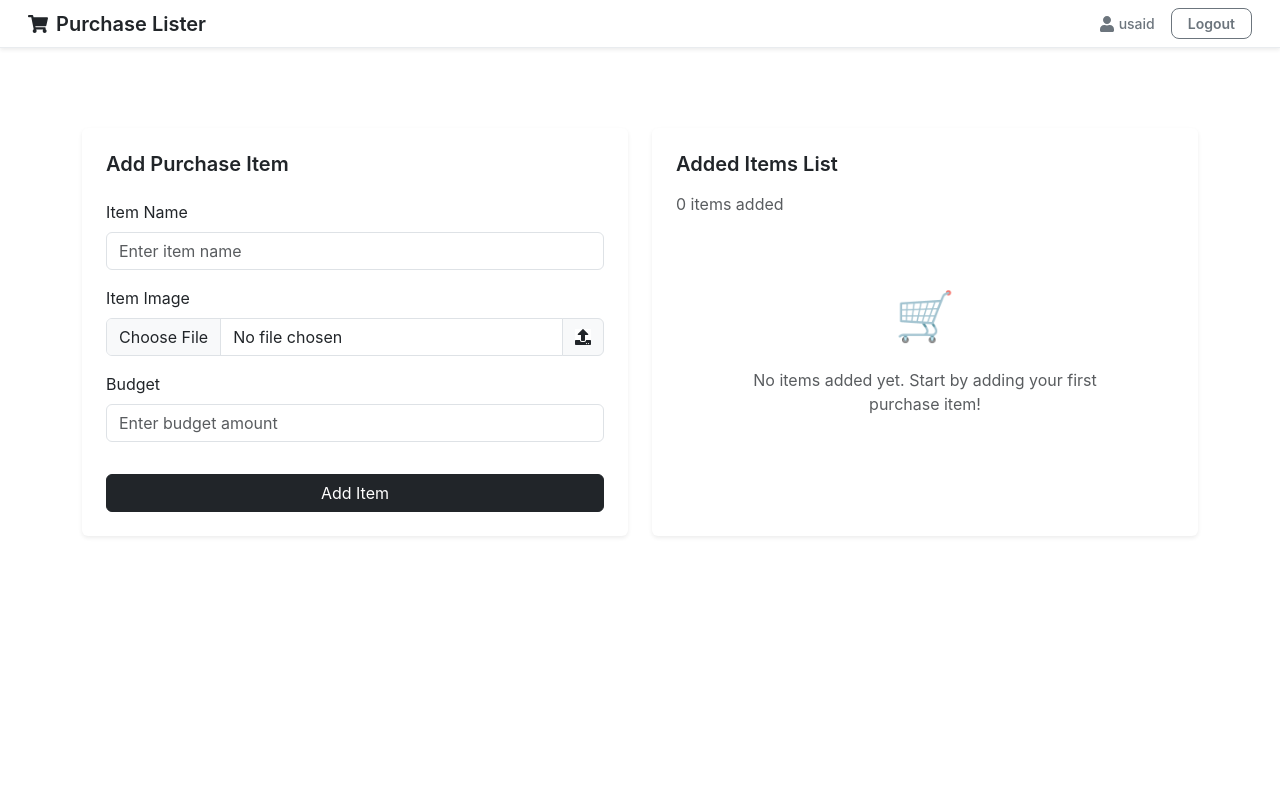
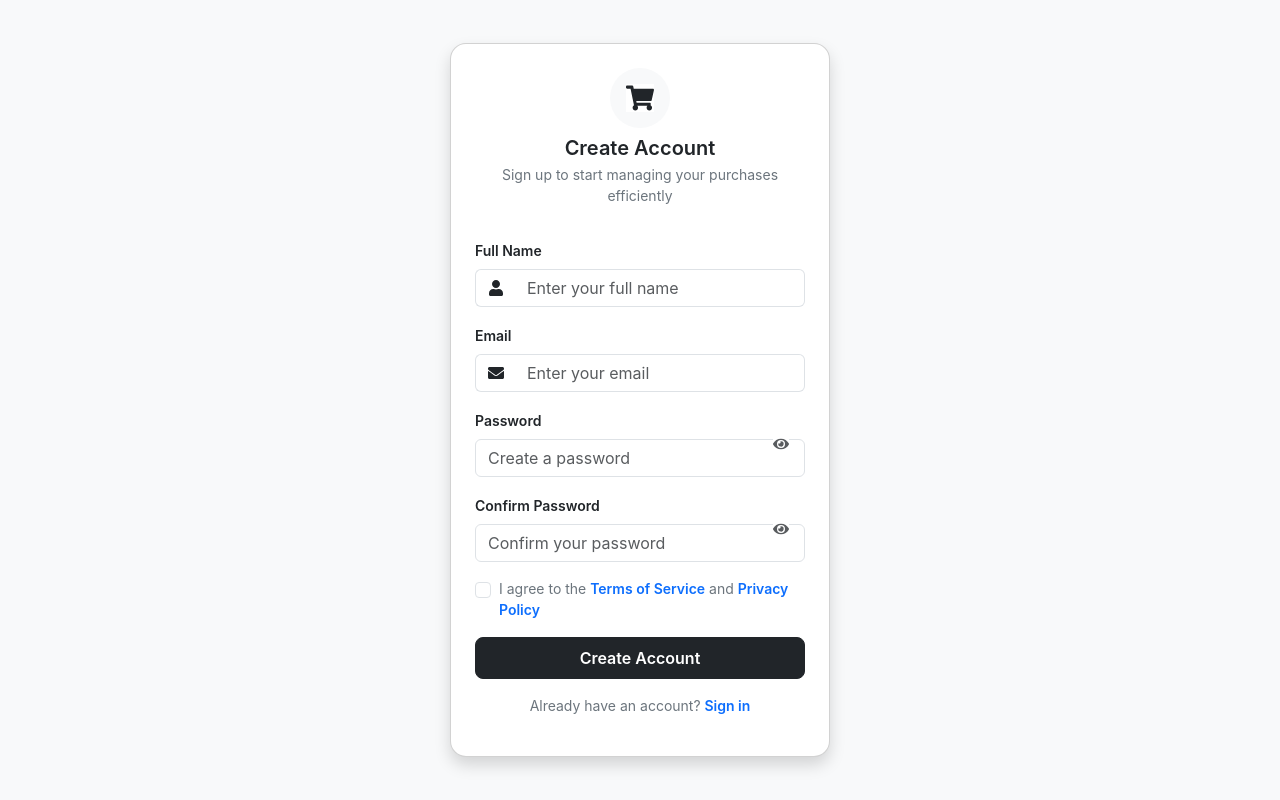
Before and after one commit to UsaidDev/Purchase-Lister, a React (Create React App) app: page /signup in a window 1280 px wide. Built offline with nearby package versions, Linux system fonts and the light colour scheme.

Commit message:
Authentication completed

```diff
--- a/package.json
+++ b/package.json
@@ -13,6 +13,7 @@
     "react": "^19.2.0",
     "react-dom": "^19.2.0",
     "react-icons": "^5.5.0",
+    "react-router-dom": "^7.9.4",
     "react-scripts": "^5.0.1",
     "web-vitals": "^2.1.4"
   },
--- a/src/App.js
+++ b/src/App.js
@@ -1,13 +1,22 @@
 import './App.css'
 import Container from './Components/Container/Container'
 import Navbar from './Components/Navbar/Navbar'
+import Signup from './Components/Signup/Signup'
+import Login from './Components/Login/Login'
+import {Routes, Route} from 'react-router-dom'
 
 function App() {
   return (
-    <div className="App">
-      <Navbar />
-      <Container />
-    </div>
+    <Routes>
+      <Route path='/' element={
+        <>
+        <Navbar />
+        <Container />
+        </>
+       } />
+       <Route path='/signup' element={<Signup />} />
+       <Route path='/login' element={<Login />} />
+    </Routes>
   );
 }
 
--- a/src/Components/Container/Container.css
+++ b/src/Components/Container/Container.css
@@ -1,16 +1,15 @@
-
 .form-control:focus {
   box-shadow: none !important;
-  border-color: #ced4da !important; /* Keeps normal gray border */
+  border-color: #ced4da !important;
 }
 @media (min-width: 992px) {
   .container {
-    margin-top: 80px; /* only for large screens */
+    margin-top: 80px;
   }
 }
 
 @media (max-width: 991px) {
   .container {
-    margin-top: 50px; /* no top margin for mobile/tablet */
+    margin-top: 50px;
   }
 }
--- a/src/Components/Container/Container.jsx
+++ b/src/Components/Container/Container.jsx
@@ -22,6 +22,7 @@ const Container = () => {
       reader.readAsDataURL(file);
     }
   };
+
   const handleSubmit = (e) => {
     e.preventDefault();
     if (!itemName || !itemImage || !itemPrice) return;
@@ -75,6 +76,9 @@ const Container = () => {
         {/* Left Side - Add / Update Item */}
         <div className="col-12 col-md-6">
           <div className="card border-0 shadow-sm p-4">
+            {/* <Routes>
+              <Route path="/logi" element={<Login />} />
+            </Routes> */}
             <h5 className="fw-semibold mb-4">
               {editIndex !== null ? "Update Item" : "Add Purchase Item"}
             </h5>
--- a/src/Components/Login/Login.jsx
+++ b/src/Components/Login/Login.jsx
@@ -1,39 +1,70 @@
 import React, { useState } from "react";
 import "bootstrap/dist/css/bootstrap.min.css";
 import { FaShoppingCart, FaEye, FaEyeSlash } from "react-icons/fa";
+import { Link, useNavigate } from "react-router-dom";
+import { signInWithEmailAndPassword } from "firebase/auth";
+import { auth } from "../../Firebase/firebase";
 
 const Login = () => {
   const [showPassword, setShowPassword] = useState(false);
+  const [email, setEmail] = useState("");
+  const [password, setPassword] = useState("");
+  const navigate = useNavigate();
+
+  // ✅ Handle Login
+  const handleLogin = async (e) => {
+    e.preventDefault();
+
+    try {
+      const userCredential = await signInWithEmailAndPassword(auth, email, password);
+      console.log("User Logged In:", userCredential.user);
+      alert("Login successful!");
+      navigate("/");
+    } catch (error) {
+      console.error("Login error:", error.message);
+      alert("Invalid email or password. Please try again.");
+    }
+  };
 
   return (
-    <div className="d-flex justify-content-center align-items-center vh-100 bg-light">
-      <div className="card shadow p-4 rounded-4" style={{ width: "380px" }}>
+    <div className="container-fluid d-flex justify-content-center align-items-center min-vh-100 bg-light px-3 px-sm-0">
+      <div className="card shadow p-4 rounded-4 w-100" style={{ maxWidth: "380px" }}>
+        {/* Header */}
         <div className="text-center mb-3">
           <div className="bg-light rounded-circle d-inline-flex p-3 mb-2">
             <FaShoppingCart size={28} />
           </div>
-          <h5 className="fw-semibold mb-1">Welcome Back</h5>
-          <p className="text-secondary small mb-3">
+          <h5 className="fw-semibold mb-1 fs-5 fs-md-4">Welcome Back</h5>
+          <p className="text-secondary small mb-3 text-center">
             Sign in to your account to continue managing your purchases
           </p>
         </div>
 
-        <form>
+        {/* Form */}
+        <form onSubmit={handleLogin}>
+          {/* Email */}
           <div className="mb-3">
             <label className="form-label fw-semibold small">Email</label>
             <input
               type="email"
+              value={email}
+              onChange={(e) => setEmail(e.target.value)}
               className="form-control shadow-none"
               placeholder="Enter your email"
+              required
             />
           </div>
 
+          {/* Password */}
           <div className="mb-3 position-relative">
             <label className="form-label fw-semibold small">Password</label>
             <input
               type={showPassword ? "text" : "password"}
+              value={password}
+              onChange={(e) => setPassword(e.target.value)}
               className="form-control shadow-none"
               placeholder="Enter your password"
+              required
             />
             <span
               className="position-absolute end-0 top-50 translate-middle-y me-3 text-muted"
@@ -44,28 +75,34 @@ const Login = () => {
             </span>
           </div>
 
-          <div className="d-flex justify-content-between align-items-center mb-3">
+          {/* Remember + Forgot */}
+          <div className="d-flex justify-content-between align-items-center mb-3 flex-wrap">
             <div className="form-check">
               <input className="form-check-input" type="checkbox" id="remember" />
               <label className="form-check-label small text-secondary" htmlFor="remember">
                 Remember me
               </label>
             </div>
-            <a href="#" className="small fw-semibold text-decoration-none">
+            <Link
+              to="/forgot"
+              className="small fw-semibold text-decoration-none mt-2 mt-sm-0"
+            >
               Forgot password?
-            </a>
+            </Link>
           </div>
 
-          <button className="btn btn-dark w-100 rounded-3 py-2 fw-semibold">
+          {/* Submit Button */}
+          <button type="submit" className="btn btn-dark w-100 rounded-3 py-2 fw-semibold">
             Sign In
           </button>
         </form>
 
+        {/* Signup Link */}
         <p className="text-center mt-3 small text-secondary">
           Don’t have an account?{" "}
-          <a href="#" className="fw-semibold text-decoration-none">
+          <Link to="/signup" className="fw-semibold text-decoration-none">
             Sign up
-          </a>
+          </Link>
         </p>
       </div>
     </div>
--- a/src/Components/Navbar/Navbar.css
+++ b/src/Components/Navbar/Navbar.css
@@ -1,8 +1,17 @@
-.navbar {
-  border-bottom: 1px solid #e9ecef;
+.navbar_container {
+  background-color: #ffffff;
+  border-bottom: 1px solid #e0e0e0;
 }
 
-.btn-outline-secondary:hover {
-  background-color: #f8f9fa;
-  color: #000;
+.site-name {
+  font-size: 1.1rem;
+  color: #333;
 }
+
+.nav-right .btn {
+  transition: all 0.3s ease;
+}
+
+.nav-right .btn:hover {
+  transform: translateY(-2px);
+}
--- a/src/Components/Navbar/Navbar.jsx
+++ b/src/Components/Navbar/Navbar.jsx
@@ -1,31 +1,58 @@
-import React from "react";
-import "bootstrap/dist/css/bootstrap.min.css";
-import { FaShoppingCart, FaUser } from "react-icons/fa";
-import '../Navbar/Navbar.css'
+import React, { useEffect, useState } from "react";
+import "./Navbar.css";
+import { Link } from "react-router-dom";
+import { getAuth, onAuthStateChanged } from "firebase/auth";
+import { FaUserCircle } from "react-icons/fa";
 
-const Navbar = () => {
+function Navbar() {
+  const [user, setUser] = useState(null);
+  const auth = getAuth();
+
+  // Check user login status
+  useEffect(() => {
+    const unsubscribe = onAuthStateChanged(auth, (currentUser) => {
+      setUser(currentUser);
+    });
+
+    return () => unsubscribe();
+  }, [auth]);
+
   return (
-    <nav className="navbar bg-white shadow-sm px-3 py-2">
-      <div className="container-fluid d-flex justify-content-between align-items-center">
-        {/* Left: Logo & Title */}
-        <div className="d-flex align-items-center gap-2">
-          <FaShoppingCart size={20} />
-          <span className="fw-semibold fs-5">Purchase Lister</span>
-        </div>
+    <nav className="navbar_container d-flex justify-content-between align-items-center px-4 py-2 shadow-sm">
+      {/* Left Side: Logo + Name */}
+      <div className="nav-left d-flex align-items-center gap-2">
+        <i className="fa-solid fa-cart-shopping fs-5"></i>
+        <span className="site-name fw-semibold">Purchase Lister</span>
+      </div>
 
-        {/* Right: Username & Logout */}
-        <div className="d-flex align-items-center gap-3">
-          <div className="d-flex align-items-center text-secondary gap-1">
-            <FaUser size={16} />
-            <span className="fw-medium small">usaid</span>
+      {/* Right Side: Auth / User Info */}
+      <div className="nav-right d-flex align-items-center gap-3">
+        {user ? (
+          // ✅ Show username when logged in
+          <div className="d-flex align-items-center gap-2">
+            <FaUserCircle className="fs-4" />
+            <span className="fw-semibold">{user.displayName || "User"}</span>
           </div>
-          <button className="btn btn-outline-secondary btn-sm fw-semibold rounded-3 px-3">
-            Logout
-          </button>
-        </div>
+        ) : (
+          // 🚪 Show login/signup buttons when not logged in
+          <>
+            <Link
+              to="/login"
+              className="btn btn-outline-dark btn-sm rounded-pill px-3 fw-semibold"
+            >
+              Login
+            </Link>
+            <Link
+              to="/signup"
+              className="btn btn-dark btn-sm rounded-pill px-3 fw-semibold"
+            >
+              Sign Up
+            </Link>
+          </>
+        )}
       </div>
     </nav>
   );
-};
+}
 
 export default Navbar;
--- a/src/Components/Signup/Signup.jsx
+++ b/src/Components/Signup/Signup.jsx
@@ -1,25 +1,87 @@
 import React, { useState } from "react";
 import "bootstrap/dist/css/bootstrap.min.css";
-import { FaShoppingCart, FaEye, FaEyeSlash, FaUser, FaEnvelope } from "react-icons/fa";
+import {
+  FaShoppingCart,
+  FaEye,
+  FaEyeSlash,
+  FaUser,
+  FaEnvelope,
+} from "react-icons/fa";
+import { Link, useNavigate } from "react-router-dom";
+import { createUserWithEmailAndPassword, updateProfile } from "firebase/auth";
+import { auth } from "../../Firebase/firebase";
 
 const Signup = () => {
+  const navigate = useNavigate();
+
+  // ✅ Form states
+  const [fullName, setFullName] = useState("");
+  const [email, setEmail] = useState("");
+  const [password, setPassword] = useState("");
+  const [confirmPassword, setConfirmPassword] = useState("");
   const [showPassword, setShowPassword] = useState(false);
   const [showConfirm, setShowConfirm] = useState(false);
+  const [loading, setLoading] = useState(false);
+
+  // ✅ Handle Signup
+  const handleSignup = async (e) => {
+    e.preventDefault();
+
+    // Basic validation
+    if (!fullName || !email || !password || !confirmPassword) {
+      alert("Please fill in all fields.");
+      return;
+    }
+
+    if (password !== confirmPassword) {
+      alert("Passwords do not match!");
+      return;
+    }
+
+    try {
+      setLoading(true);
+      const userCredential = await createUserWithEmailAndPassword(
+        auth,
+        email,
+        password
+      );
+
+      // ✅ Update user display name
+      await updateProfile(userCredential.user, {
+        displayName: fullName,
+      });
+
+      console.log("User Created:", userCredential.user);
+      alert("Account created successfully!");
+      navigate("/login");
+    } catch (error) {
+      alert(error.message);
+      console.error(error);
+    } finally {
+      setLoading(false);
+    }
+  };
 
   return (
-    <div className="d-flex justify-content-center align-items-center vh-100 bg-light">
-      <div className="card shadow p-4 rounded-4" style={{ width: "380px" }}>
+    <div className="container-fluid d-flex justify-content-center align-items-center min-vh-100 bg-light px-3 px-sm-0">
+      <div
+        className="card shadow p-4 rounded-4 w-100"
+        style={{ maxWidth: "380px" }}
+      >
+        {/* Header */}
         <div className="text-center mb-3">
           <div className="bg-light rounded-circle d-inline-flex p-3 mb-2">
             <FaShoppingCart size={28} />
           </div>
-          <h5 className="fw-semibold mb-1">Create Account</h5>
-          <p className="text-secondary small mb-3">
+          <h5 className="fw-semibold mb-1 fs-5 fs-md-4">Create Account</h5>
+          <p className="text-secondary small mb-3 text-center">
             Sign up to start managing your purchases efficiently
           </p>
         </div>
 
-        <form>
+        {/* Form */}
+        <form onSubmit={handleSignup}>
+          {/* Full Name */}
           <div className="mb-3 position-relative">
             <label className="form-label fw-semibold small">Full Name</label>
             <div className="input-group">
@@ -28,12 +90,15 @@ const Signup = () => {
               </span>
               <input
                 type="text"
+                value={fullName}
+                onChange={(e) => setFullName(e.target.value)}
                 className="form-control shadow-none border-start-0"
                 placeholder="Enter your full name"
               />
             </div>
           </div>
 
+          {/* Email */}
           <div className="mb-3 position-relative">
             <label className="form-label fw-semibold small">Email</label>
             <div className="input-group">
@@ -42,16 +107,21 @@ const Signup = () => {
               </span>
               <input
                 type="email"
+                value={email}
+                onChange={(e) => setEmail(e.target.value)}
                 className="form-control shadow-none border-start-0"
                 placeholder="Enter your email"
               />
             </div>
           </div>
 
+          {/* Password */}
           <div className="mb-3 position-relative">
             <label className="form-label fw-semibold small">Password</label>
             <input
               type={showPassword ? "text" : "password"}
+              value={password}
+              onChange={(e) => setPassword(e.target.value)}
               className="form-control shadow-none"
               placeholder="Create a password"
             />
@@ -64,10 +134,15 @@ const Signup = () => {
             </span>
           </div>
 
+          {/* Confirm Password */}
           <div className="mb-3 position-relative">
-            <label className="form-label fw-semibold small">Confirm Password</label>
+            <label className="form-label fw-semibold small">
+              Confirm Password
+            </label>
             <input
               type={showConfirm ? "text" : "password"}
+              value={confirmPassword}
+              onChange={(e) => setConfirmPassword(e.target.value)}
               className="form-control shadow-none"
               placeholder="Confirm your password"
             />
@@ -80,30 +155,40 @@ const Signup = () => {
             </span>
           </div>
 
+          {/* Terms */}
           <div className="form-check mb-3">
             <input className="form-check-input" type="checkbox" id="terms" />
-            <label className="form-check-label small text-secondary" htmlFor="terms">
+            <label
+              className="form-check-label small text-secondary"
+              htmlFor="terms"
+            >
               I agree to the{" "}
-              <a href="#" className="fw-semibold text-decoration-none">
+              <Link to="/terms" className="fw-semibold text-decoration-none">
                 Terms of Service
-              </a>{" "}
+              </Link>{" "}
               and{" "}
-              <a href="#" className="fw-semibold text-decoration-none">
+              <Link to="/privacy" className="fw-semibold text-decoration-none">
                 Privacy Policy
-              </a>
+              </Link>
             </label>
           </div>
 
-          <button className="btn btn-dark w-100 rounded-3 py-2 fw-semibold">
-            Create Account
+          {/* Submit Button */}
+          <button
+            className="btn btn-dark w-100 rounded-3 py-2 fw-semibold"
+            type="submit"
+            disabled={loading}
+          >
+            {loading ? "Creating Account..." : "Create Account"}
           </button>
         </form>
 
+        {/* Sign In Link */}
         <p className="text-center mt-3 small text-secondary">
           Already have an account?{" "}
-          <a href="#" className="fw-semibold text-decoration-none">
+          <Link to="/login" className="fw-semibold text-decoration-none">
             Sign in
-          </a>
+          </Link>
         </p>
       </div>
     </div>
--- /dev/null
+++ b/src/Firebase/firebase.jsx
@@ -0,0 +1,18 @@
+// src/firebase.js
+import { initializeApp } from "firebase/app";
+import { getAuth } from "firebase/auth";
+
+const firebaseConfig = {
+  apiKey: "AIzaSyDFyTZXbyFAGCIeMYv-izE5Ch-W33AIV34",
+  authDomain: "purchase-lister.firebaseapp.com",
+  projectId: "purchase-lister",
+  storageBucket: "purchase-lister.appspot.com",
+  messagingSenderId: "286311318095",
+  appId: "1:286311318095:web:98cd1d856b0709799d203a"
+};
+
+// Initialize Firebase
+const app = initializeApp(firebaseConfig);
+
+// Initialize Firebase Authentication
+export const auth = getAuth(app);
--- a/src/index.js
+++ b/src/index.js
@@ -2,10 +2,12 @@ import React from 'react';
 import ReactDOM from 'react-dom/client';
 import App from './App';
 import 'bootstrap/dist/css/bootstrap.min.css';
-
+import { BrowserRouter } from 'react-router-dom';
 const root = ReactDOM.createRoot(document.getElementById('root'));
 root.render(
   <React.StrictMode>
+    <BrowserRouter>
     <App />
+    </BrowserRouter>
   </React.StrictMode>
 );
```
Also changed, not shown: 1 other file (tests, documents, lock files or other folders).
